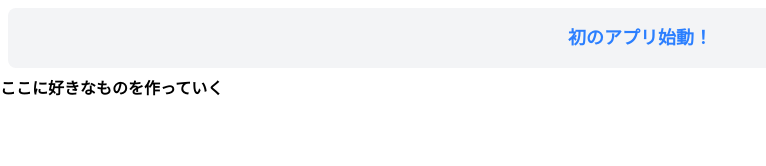
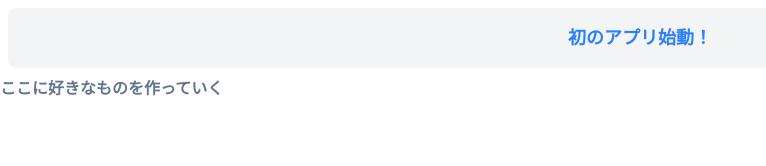
Before and after one commit to dannn585/my-first-app-study, a React app: page / in a window 1280 px wide. Shown: the top 166 px of the page, without its empty margins (0-766 px from the left). Built offline with nearby package versions, Linux system fonts and the light colour scheme; the HTML template or start-up script is replaced by a standard one.

Commit message:
ヘッダーの追加

```diff
--- a/src/App.tsx
+++ b/src/App.tsx
@@ -2,7 +2,7 @@ function App(){
   return (
     <div>
       <h1 className = "text-blue-500 text-center text-lg bg-gray-100 border-red-300 accent-pink-500 p-4 m-2 rounded-lg shadow- hover:text-blue-800 font-bold">初のアプリ始動！</h1>
-      <p className="text-slate font-bold">ここに好きなものを作っていく</p>
+      <p className="text-slate-500 font-bold">ここに好きなものを作っていく</p>
     </div>
   )
 }
```
